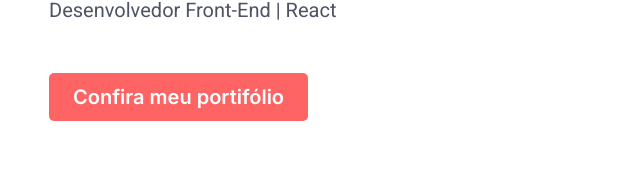
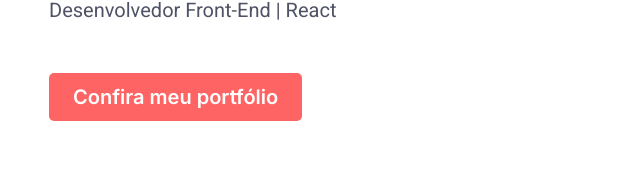
Before and after one commit to h-nriquevieira/portfolio, a React (Vite) app: page / in a window 1280 px wide. Shown: the part 399-570 px from the top of the page, without its empty margins (141-781 px from the left). Built offline with nearby package versions, Linux system fonts and the light colour scheme.

Commit message:
Fix typo on header

```diff
--- a/src/components/Header/Header.jsx
+++ b/src/components/Header/Header.jsx
@@ -8,7 +8,7 @@ function Header() {
               <p className='header--pre-title'>Olá, eu sou</p>
               <h1>Henrique Vieira</h1>
               <h2 className='header--subtitle'>Desenvolvedor Front-End | React</h2>
-              <a href="#projetos" className='header--btn'>Confira meu portifólio</a>
+              <a href="#projetos" className='header--btn'>Confira meu portfólio</a>
           </div>
       </header>
   );
```
